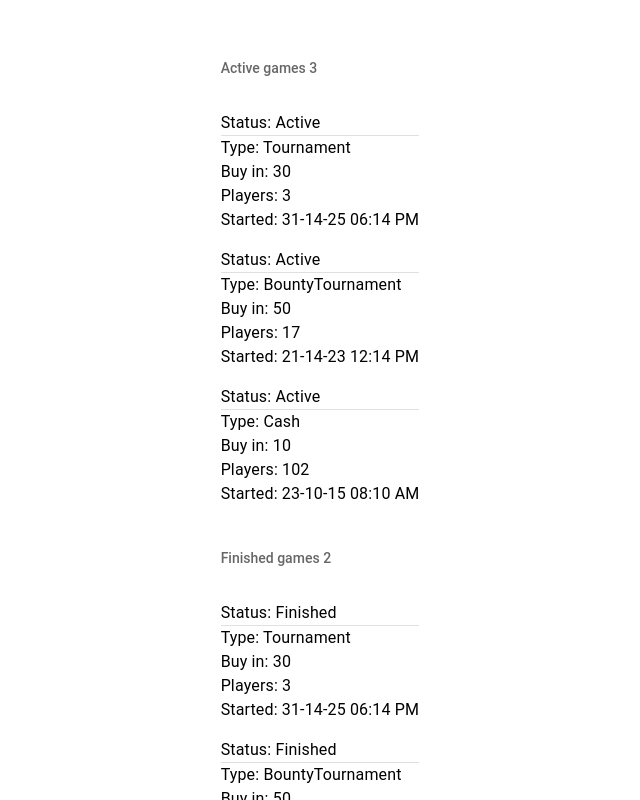
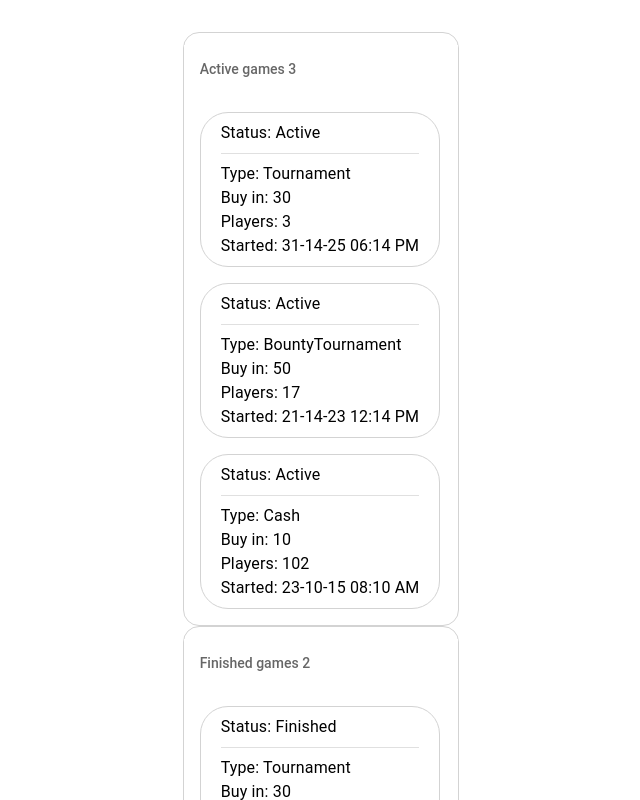
Before and after one commit to bymrrockka/poker.clock.fe, a React (Vite) app: page /dashboard in a window 1280 px wide. Shown: the top 800 px of the page, without its empty margins (320-960 px from the left). Built offline with nearby package versions, Linux system fonts and the light colour scheme.

Commit message:
Task#38 Webapp poc Changed styles

```diff
--- a/src/components/games/GameElement.jsx
+++ b/src/components/games/GameElement.jsx
@@ -13,9 +13,9 @@ function viewStatus(status) {
 export const GameElement = ({status, type, buyin, players, startDateTime,}) => {
     return (
         <ListItemButton>
-            <Typography>
+            <Typography sx={{paddingY: 1, paddingX: 2.5, border: 1, borderRadius: 7, borderColor: "lightgray"}}>
                 Status: {viewStatus(status)}
-                <Divider/>
+                <Divider sx={{marginY: 1}}/>
                 Type: {type}
                 <br/>
                 Buy in: {buyin}
--- a/src/components/games/GameList.jsx
+++ b/src/components/games/GameList.jsx
@@ -2,10 +2,10 @@ import {List, ListSubheader} from "@mui/material";
 import {GameElement} from "./GameElement.jsx";
 
 function countGames(games, type) {
-    if (type == "active") {
+    if (type === "active") {
         return games.length;
     }
-    if (type == "finished") {
+    if (type === "finished") {
         return games.filter(game => game.unpaid).length;
     }
 }
@@ -14,11 +14,11 @@ export const GameList = ({type, header, games}) => {
     return (
         <List
             align="left"
-            sx={{width: '100%', maxWidth: 240}}
+            sx={{width: '100%', maxWidth: 360, border: 1, borderRadius: 4, borderColor: "lightgray"}}
             component="nav"
             aria-labelledby="nested-list-subheader"
             subheader={
-                <ListSubheader component="h2" id="active-games">
+                <ListSubheader component="h2" id="active-games" >
                     {header} {countGames(games, type)}
                 </ListSubheader>
             } activeCounter={1}>
```
